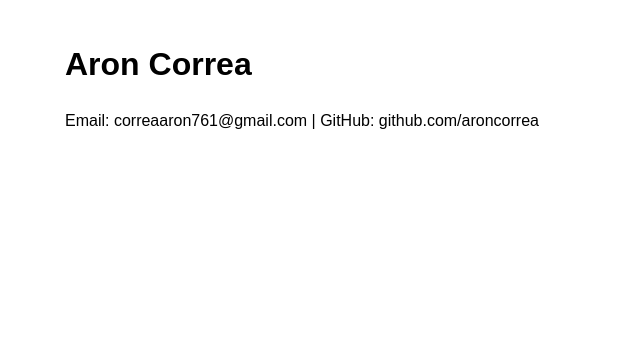
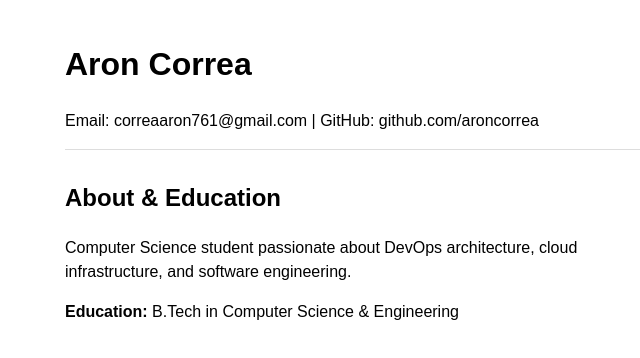
Before and after one commit to ABHINAVPRASAD19/aron-profile-app, a plain HTML site: page index.html in a window 1280 px wide. Shown: the whole page, without its empty margins (275-915 px from the left). Drawn offline with Linux system fonts and the light colour scheme.

Commit message:
Add about and education section

```diff
--- a/index.html
+++ b/index.html
@@ -10,6 +10,11 @@
 <body>
   <h1>Aron Correa</h1>
   <p>Email: correaaron761@gmail.com | GitHub: github.com/aroncorrea</p>
-  <!-- Feature sections go here -->
+
+  <section>
+    <h2>About & Education</h2>
+    <p>Computer Science student passionate about DevOps architecture, cloud infrastructure, and software engineering.</p>
+    <p><strong>Education:</strong> B.Tech in Computer Science & Engineering</p>
+  </section>
 </body>
 </html>
```
